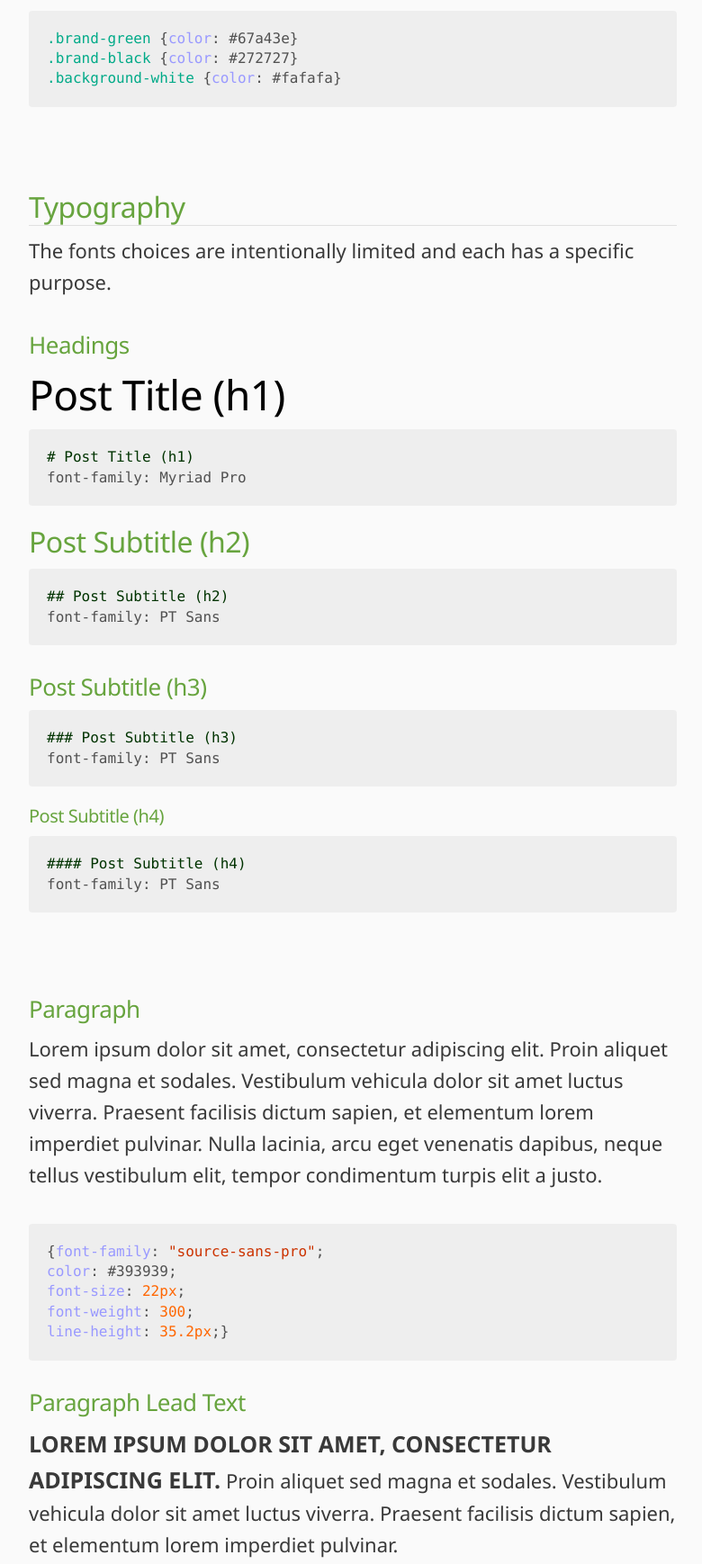
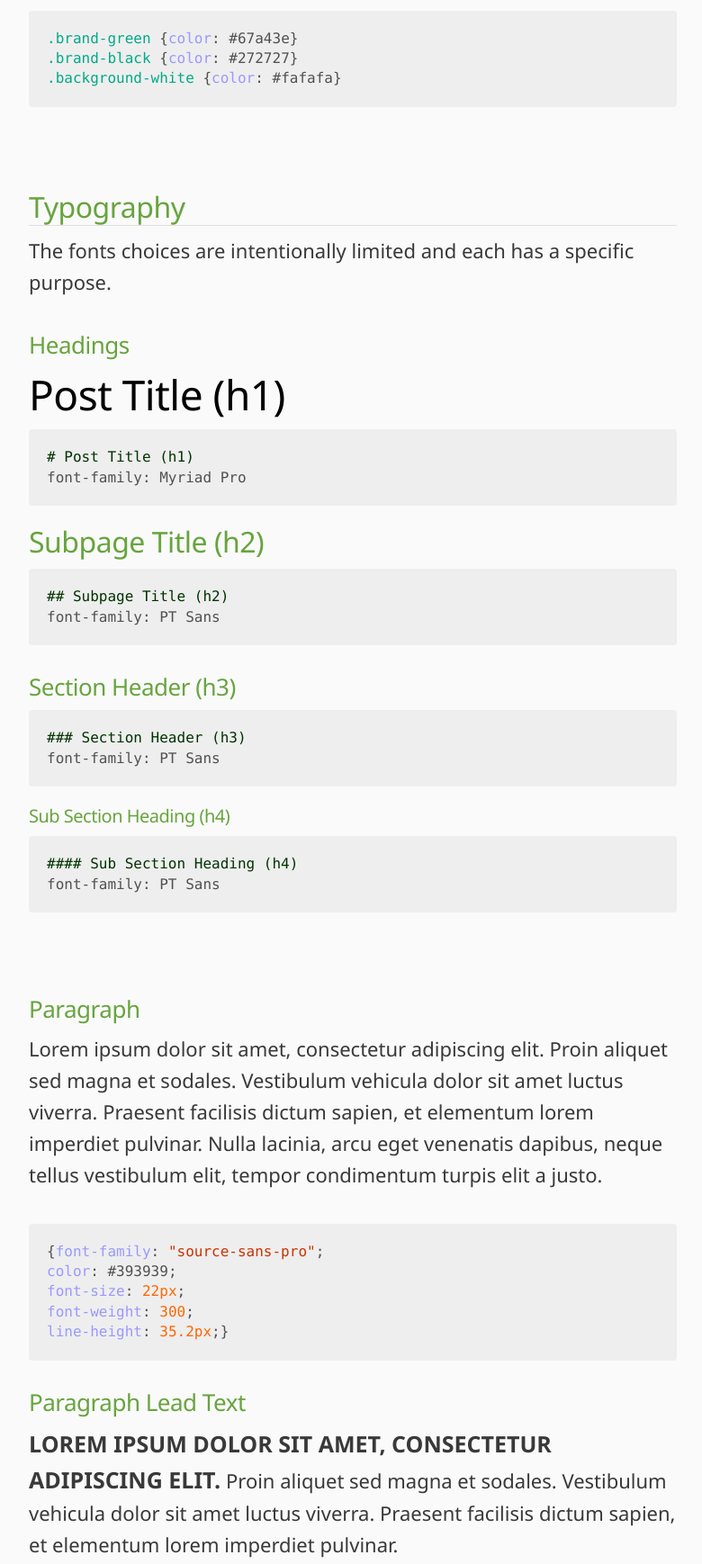
Before and after one commit to markthelefty/markthelefty.github.io, a Jekyll site: the page built from _posts/2018-07-30-pattern-style-library.markdown, in a window 1280 px wide, cut to the strip 1153-2891 px from the top of the page. Shown: the whole strip at 90% size, without its empty margins (248-1028 px from the left). Built offline with Jekyll 4.4.1, drawn with Linux system fonts in a browser that asks for light colours; some web fonts are replaced; our own code applies the rules of GitHub Pages for plain Markdown files.

Commit message:
Updated Pattern Style Library

````diff
--- a/_posts/2018-07-30-pattern-style-library.markdown
+++ b/_posts/2018-07-30-pattern-style-library.markdown
@@ -31,19 +31,19 @@ The fonts choices are intentionally limited and each has a specific purpose.
 # Post Title (h1)
 font-family: Myriad Pro
 ```
-## Post Subtitle (h2)
+## Subpage Title (h2)
 ```markdown
-## Post Subtitle (h2)
+## Subpage Title (h2)
 font-family: PT Sans
 ```
-### Post Subtitle (h3)
+### Section Header (h3)
 ```markdown
-### Post Subtitle (h3)
+### Section Header (h3)
 font-family: PT Sans
 ```
-#### Post Subtitle (h4)
+#### Sub Section Heading (h4)
 ```markdown
-#### Post Subtitle (h4)
+#### Sub Section Heading (h4)
 font-family: PT Sans
 ```
 <br/>
````
